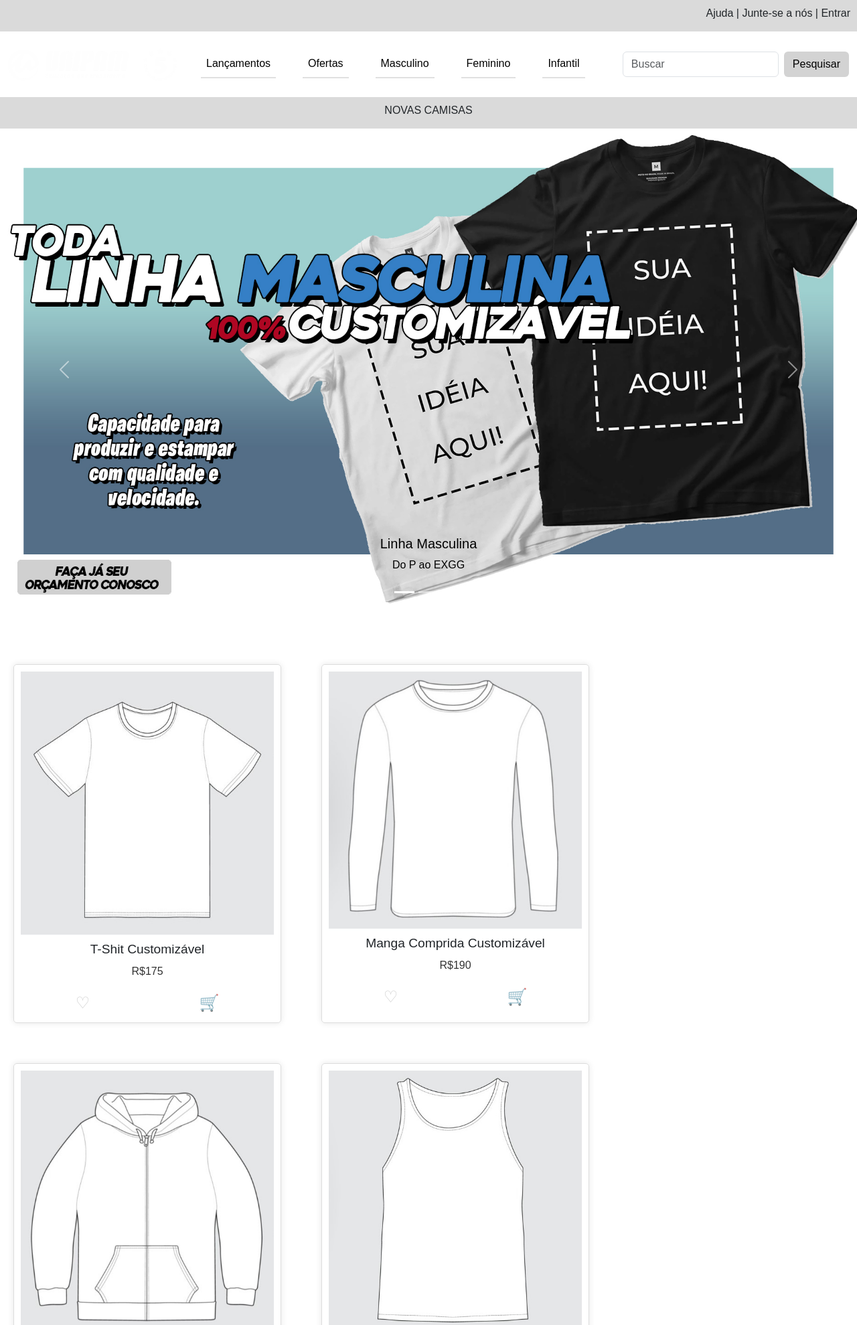
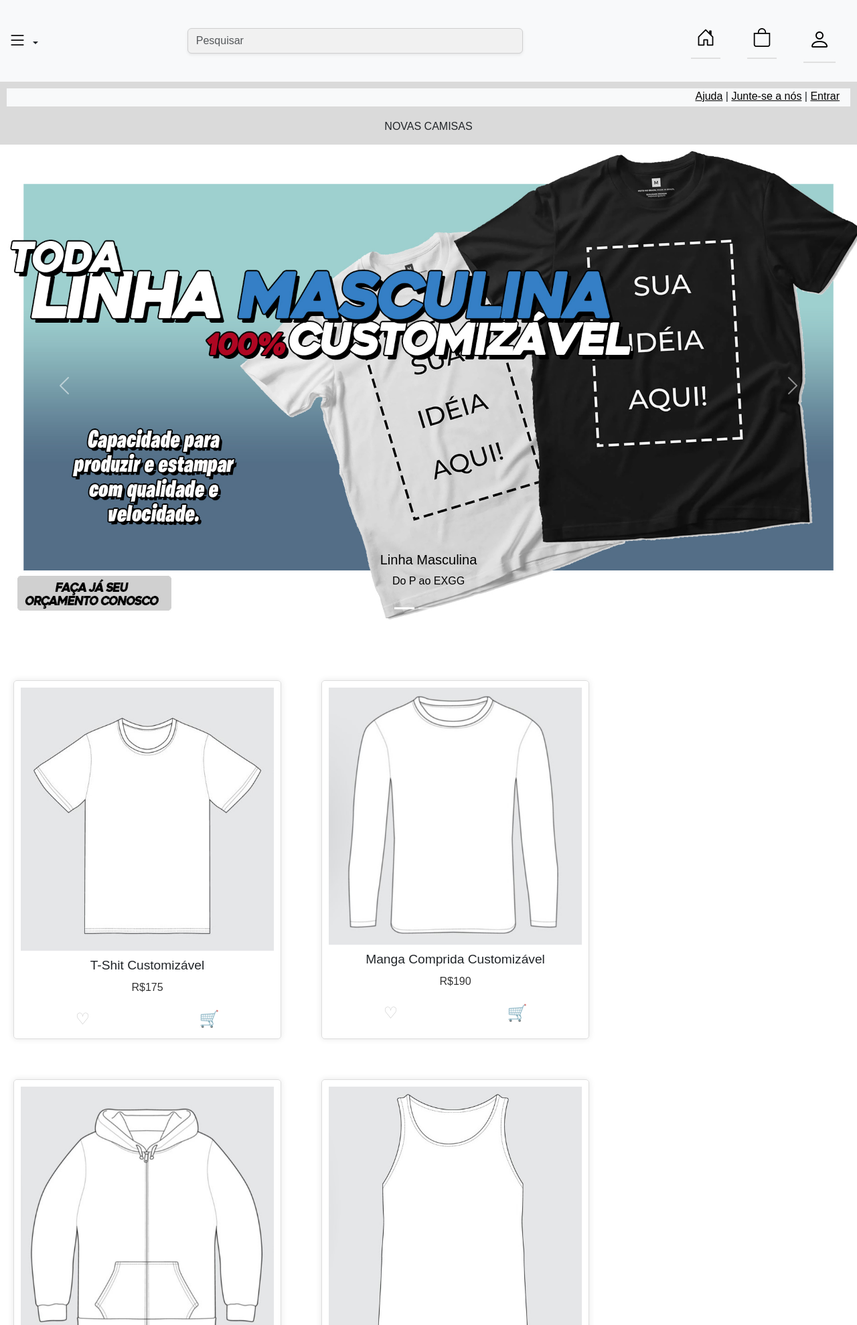
Before and after one commit to osurinhu/Site-Camisas, a Flask app: template Site_Camisas/templates/index.html in a window 1280 px wide. Shown: the top 1979 px of the page at 67% size. Run offline with Flask 3, Linux system fonts and the light colour scheme; the template is opened without the code that fills it, so the values that code supplies are empty; parts of the project's set-up code (start-up, migrations or seed data) failed here and were passed over.

Commit message:
Navbar - Versão 1.0

```diff
--- a/Site_Camisas/templates/index.html
+++ b/Site_Camisas/templates/index.html
@@ -63,44 +63,78 @@
             padding-top: 10px;
             border-top: 1px solid #444;
         }
+        /* ::marker é pra resolver um bug na navbar */
+        ::marker {
+        content: "";
+        }
+
+
     </style>
     <header>
-        <section class="espacamento2">
-            <div class="alinhamento">
-                <h6>Ajuda | Junte-se a nós | Entrar</h6>
-            </div>
-        </section>
-        <nav class="navbar navbar-expand-lg bg-menu">
+        <nav class="navbar navbar-expand-lg bg-body-tertiary">
             <div class="container-fluid">
-                <a class="navbar-brand" href="#"><img src="../img_temp/logo.webp"></a>
+
+                <li class="nav-item dropdown">
+                    <a class="nav-link dropdown-toggle" href="#" role="button" data-bs-toggle="dropdown" aria-expanded="false">
+                        <i class="bi bi-list" style="font-size: 1.75rem; color: black;"></i>
+                    </a>
+                    <ul class="dropdown-menu">
+                      <li><a class="dropdown-item" href="#">Lançamentos</a></li>
+                      <li><a class="dropdown-item" href="#">Ofertas</a></li>
+                      <li><hr class="dropdown-divider"></li>
+                      <li><a class="dropdown-item" href="#">Masculino</a></li>
+                      <li><a class="dropdown-item" href="#">Feminino</a></li>
+                      <li><a class="dropdown-item" href="#">Infantil</a></li>
+                    </ul>
+                  </li>
+
                 <button class="navbar-toggler" type="button" data-bs-toggle="collapse" data-bs-target="#navbarSupportedContent" aria-controls="navbarSupportedContent" aria-expanded="false" aria-label="Toggle navigation">
                   <span class="navbar-toggler-icon"></span>
                 </button>
+
                 <div class="collapse navbar-collapse" id="navbarSupportedContent">
-                <ul class="navbar-nav me-auto mb-2 mb-lg-0">
+
+                    <form class="d-flex mx-auto p-2" style="width: 525px;" role="search">
+                        <input class="form-control me-2 shadow-sm outline-success" type="search" placeholder="Pesquisar" aria-label="Search"
+                        style="background-color: #f1f1f1; border-style:solid; border-color: #cfcfcf;">
+                        <!-- <button class="btn btn-outline-success" type="submit">Search</button> -->
+                      </form>
+
+                    <ul class="navbar-nav mb-2 mb-lg-0">
+
                         <li class="nav-item">
-                        <a class="nav-link active" aria-current="page" href="#">Lançamentos</a>
+                          <a class="nav-link" aria-hidden="true" href="#">
+                            <i class="bi bi-house-door" style="font-size: 1.75rem; color: black;"></i>
+                          </a>
                         </li>
+
                         <li class="nav-item">
-                        <a class="nav-link" href="#">Ofertas</a>
+                          <a class="nav-link" href="#">
+                            <i class="bi bi-bag" style="font-size: 1.75rem; color: black;"></i>
+                          </a>
                         </li>
+
                          <li class="nav-item">
-                        <a class="nav-link" href="#">Masculino</a>
+                          <a class="nav-link" href="#">
+                            <i class="bi bi-person" style="font-size: 2rem; color: black;"></i>
+                          </a>
                         </li>
-                    <li class="nav-item">
-                        <a class="nav-link" href="#">Feminino</a>
-                    </li>
-                    <li class="nav-item">
-                        <a class="nav-link" href="#">Infantil</a>
-                    </li>
+
                       </ul>
-                <form class="d-flex" role="search">
-                    <input class="form-control me-2" type="search" placeholder="Buscar" aria-label="Search">
-                    <button class="btn btn-unipam" type="submit">Pesquisar</button>
-                </form>
+
+
                     </div>
               </div>
         </nav>
+
+        <section class="espacamento2">
+            <div class="alinhamento" style="background-color: #f8f9fa; text-align: end; padding-bottom: 0.2rem; padding-right: 1rem;">
+                <a href="#" style="color: black">Ajuda</a> |
+                <a href="#" style="color: black"> Junte-se a nós</a> |
+                <a href="#" style="color: black">Entrar </a>
+            </div>
+        </section>
+
         <section class="espacamento2">
             <div class="alinhamento2">
                 <h6>NOVAS CAMISAS</h6>
```
Lines whose indentation alone changed are shown as unchanged.
